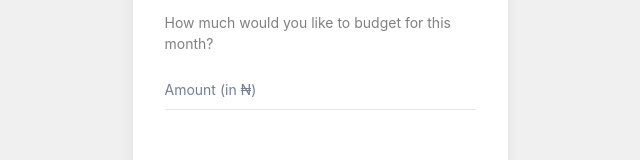
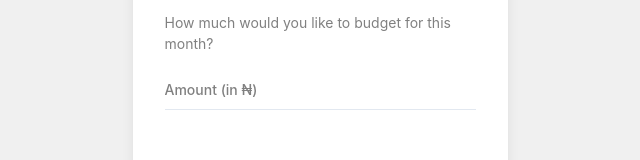
Before and after one commit to TalabiDele/budget-calculator, a React (Vite) app: page /create-budget in a window 1280 px wide. Shown: the part 126-286 px from the top of the page, without its empty margins (320-960 px from the left). Built offline with nearby package versions, Linux system fonts and the light colour scheme.

Commit message:
Fixed color and font

```diff
--- a/src/components/StepOne.tsx
+++ b/src/components/StepOne.tsx
@@ -21,7 +21,9 @@ const StepOne: React.FC = () => {
 				variant='flushed'
 				value={amount}
 				onChange={handleChange}
-				color={'gray'}
+				color={'navy'}
+				_placeholder={{ color: 'gray', fontWeight: 'medium' }}
+				fontWeight={'bold'}
 			/>
 		</Box>
 	)
--- a/src/components/StepTwo.tsx
+++ b/src/components/StepTwo.tsx
@@ -132,7 +132,9 @@ const StepTwo = () => {
 				variant='flushed'
 				value={amount}
 				onChange={handleChange}
-				color={'gray'}
+				color={'navy'}
+				fontWeight={'bold'}
+				_placeholder={{ color: 'gray', fontWeight: 'medium' }}
 			/>
 		</Box>
 	)
```
